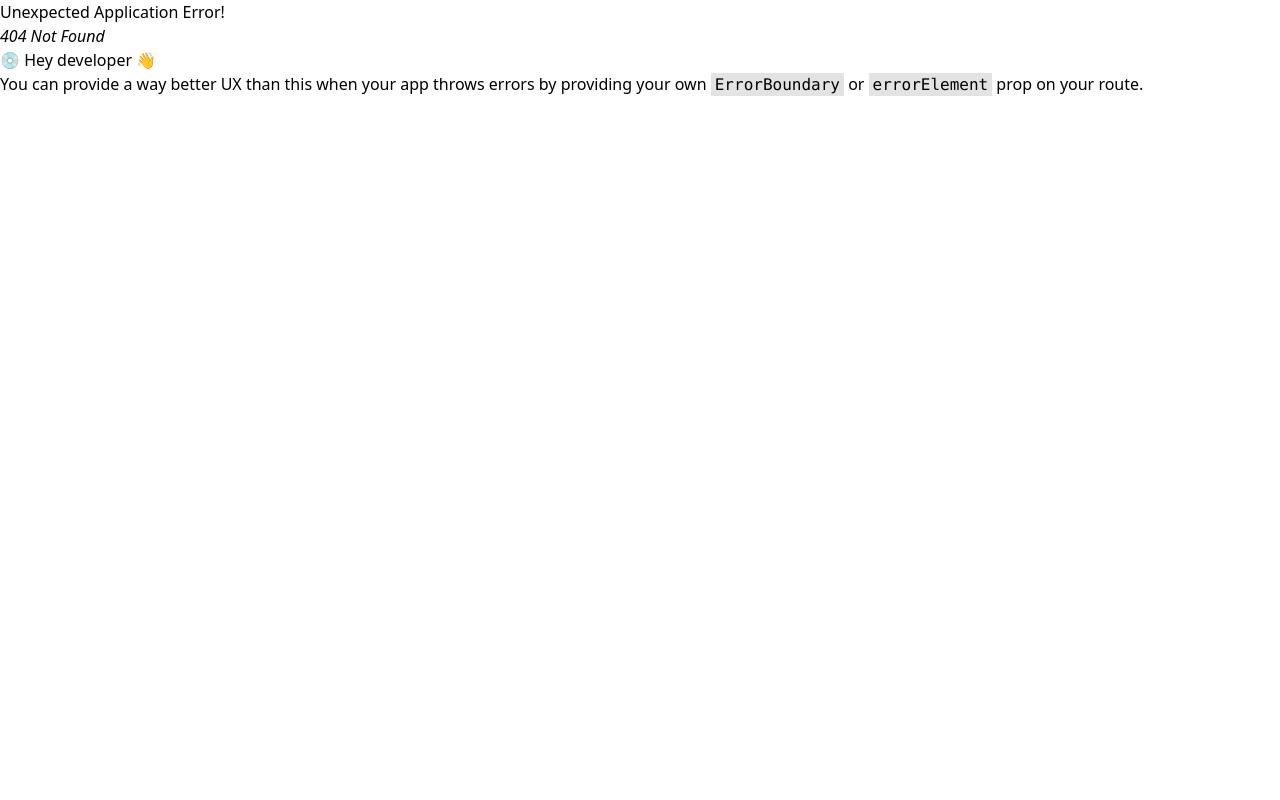
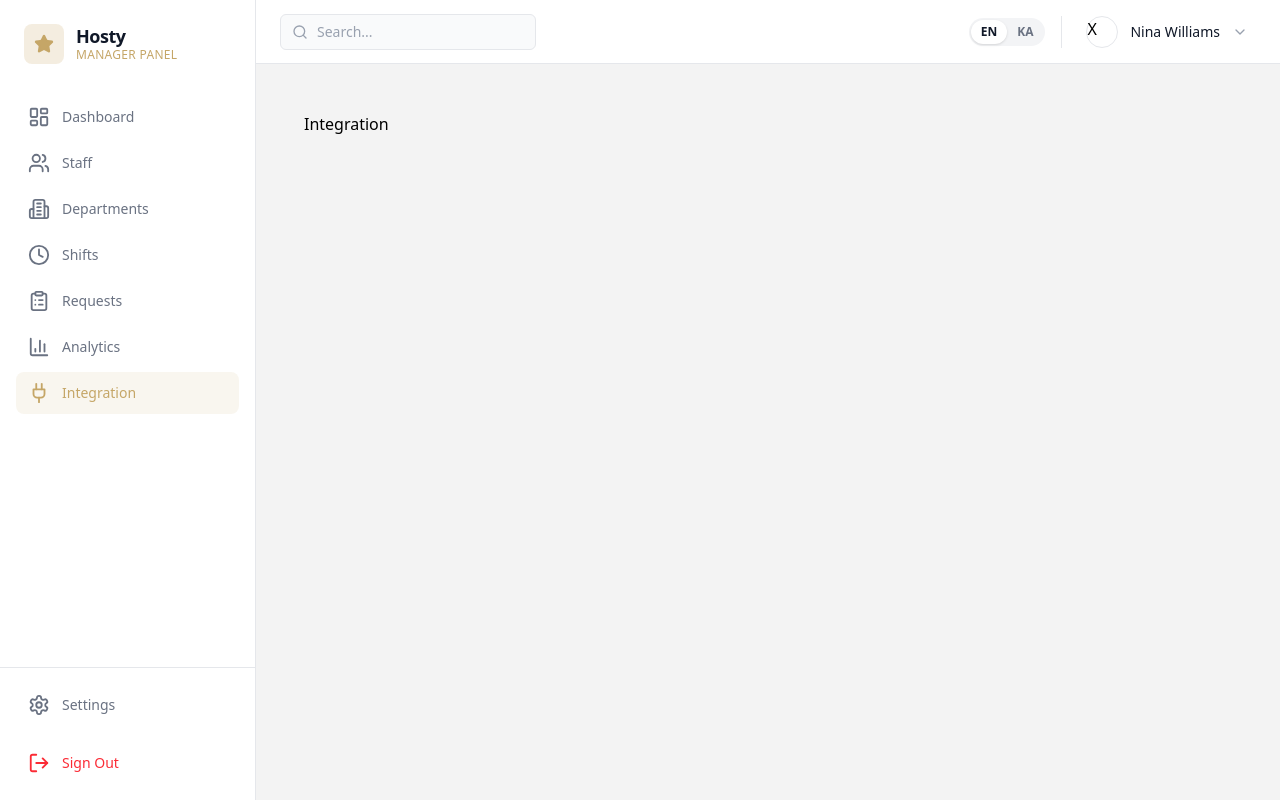
Before and after one commit to AchiGel/hosty_client_manager, a React app: page /integration in a window 1280 px wide. Before the commit this address had no page. Built offline with nearby package versions, Linux system fonts and the light colour scheme; the HTML template or start-up script is replaced by a standard one.

Commit message:
feature/add missing pages

```diff
--- a/src/main.tsx
+++ b/src/main.tsx
@@ -11,13 +11,14 @@ import {
 import Home from "./pages/Home.tsx";
 import Settings from "./pages/Settings.tsx";
 import App from "./App.tsx";
-import Team from "./pages/Team.tsx";
 import Login from "./pages/Login.tsx";
 import Registration from "./pages/Registration.tsx";
 import Requests from "./pages/Requests.tsx";
-import Bookings from "./pages/Bookings.tsx";
 import Analytics from "./pages/Analytics.tsx";
-import Profile from "./pages/Profile.tsx";
+import Staff from "./pages/Staff.tsx";
+import Departments from "./pages/Departments.tsx";
+import Shifts from "./pages/Shifts.tsx";
+import Integration from "./pages/Integration.tsx";
 
 const router = createBrowserRouter(
   createRoutesFromElements(
@@ -26,12 +27,13 @@ const router = createBrowserRouter(
       <Route path="/registration" element={<Registration />} />
       <Route path="/" element={<App />}>
         <Route index element={<Home />} />
+        <Route path="/staff" element={<Staff />} />
+        <Route path="/departments" element={<Departments />} />
+        <Route path="/shifts" element={<Shifts />} />
         <Route path="/requests" element={<Requests />} />
-        <Route path="/bookings" element={<Bookings />} />
-        <Route path="/team" element={<Team />} />
         <Route path="/analytics" element={<Analytics />} />
+        <Route path="/integration" element={<Integration />} />
         <Route path="/settings" element={<Settings />} />
-        <Route path="/profile" element={<Profile />} />
       </Route>
     </>,
   ),
--- a/src/pages/Bookings.tsx
+++ /dev/null
@@ -1,5 +0,0 @@
-const Bookings = () => {
-  return <div>Bookings</div>;
-};
-
-export default Bookings;
--- /dev/null
+++ b/src/pages/Departments.tsx
@@ -0,0 +1,5 @@
+const Departments = () => {
+  return <div>Departments</div>;
+};
+
+export default Departments;
--- /dev/null
+++ b/src/pages/Integration.tsx
@@ -0,0 +1,5 @@
+const Integration = () => {
+  return <div>Integration</div>;
+};
+
+export default Integration;
--- a/src/pages/Profile.tsx
+++ /dev/null
@@ -1,5 +0,0 @@
-const Profile = () => {
-  return <div>Profile</div>;
-};
-
-export default Profile;
--- /dev/null
+++ b/src/pages/Shifts.tsx
@@ -0,0 +1,5 @@
+const Shifts = () => {
+  return <div>Shifts</div>;
+};
+
+export default Shifts;
--- /dev/null
+++ b/src/pages/Staff.tsx
@@ -0,0 +1,5 @@
+const Staff = () => {
+  return <div>Staff</div>;
+};
+
+export default Staff;
--- a/src/pages/Team.tsx
+++ /dev/null
@@ -1,5 +0,0 @@
-const Team = () => {
-  return <div className="max-w-7xl mx-auto flex flex-col gap-8">Team</div>;
-};
-
-export default Team;
```
